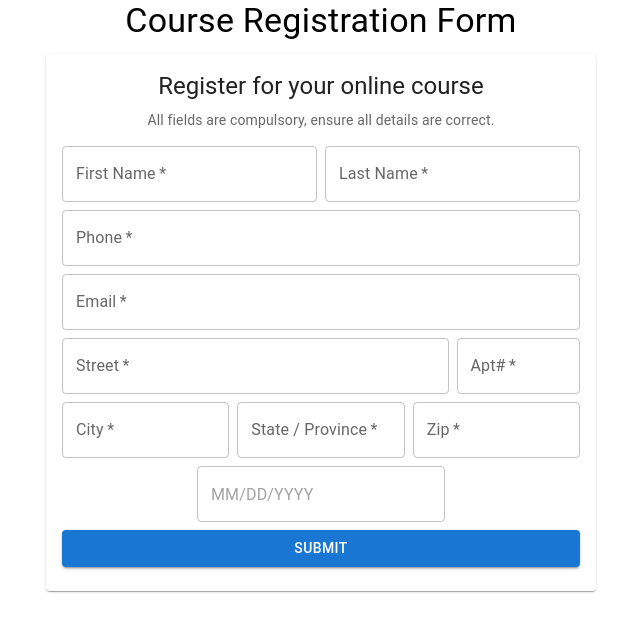
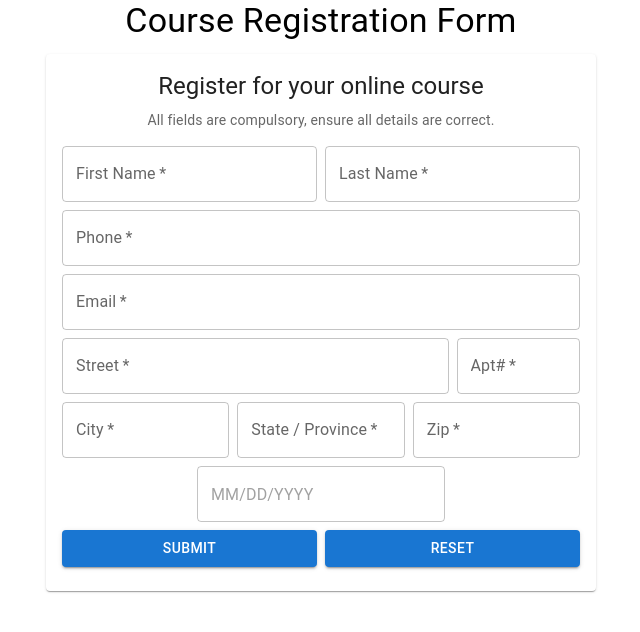
Before and after one commit to dellydel/student-tracker, a React (Create React App) app in the folder front-end/: page / in a window 1280 px wide. Shown: the top 632 px of the page, without its empty margins (319-959 px from the left). Built offline with nearby package versions, Linux system fonts and the light colour scheme.

Commit message:
Addition of reset button

```diff
--- a/front-end/src/components/RegisterCourse.js
+++ b/front-end/src/components/RegisterCourse.js
@@ -41,13 +41,16 @@ const RegisterCourse = () =>{
         <Grid type='number' xs={12} sm={4} item>
           <TextField label="Zip" placeholder='Enter zip' variant='outlined' fullWidth required/>
         </Grid>
-        <Grid columns={12} sm={12} item>
+        <Grid xs={12} item>
           <LocalizationProvider dateAdapter={AdapterDayjs}>
           <DatePicker disableFuture fullWidth/>
           </LocalizationProvider>
         </Grid>
-        <Grid xs={12} item>
+        <Grid xs={12} sm={6} item>
           <Button type='submit' variant='contained' fullWidth>Submit</Button>
+        </Grid>
+        <Grid xs={12} sm={6} item>
+          <Button type='reset' variant='contained' fullWidth>Reset</Button>
         </Grid>
       </Grid>
       </form>
```
